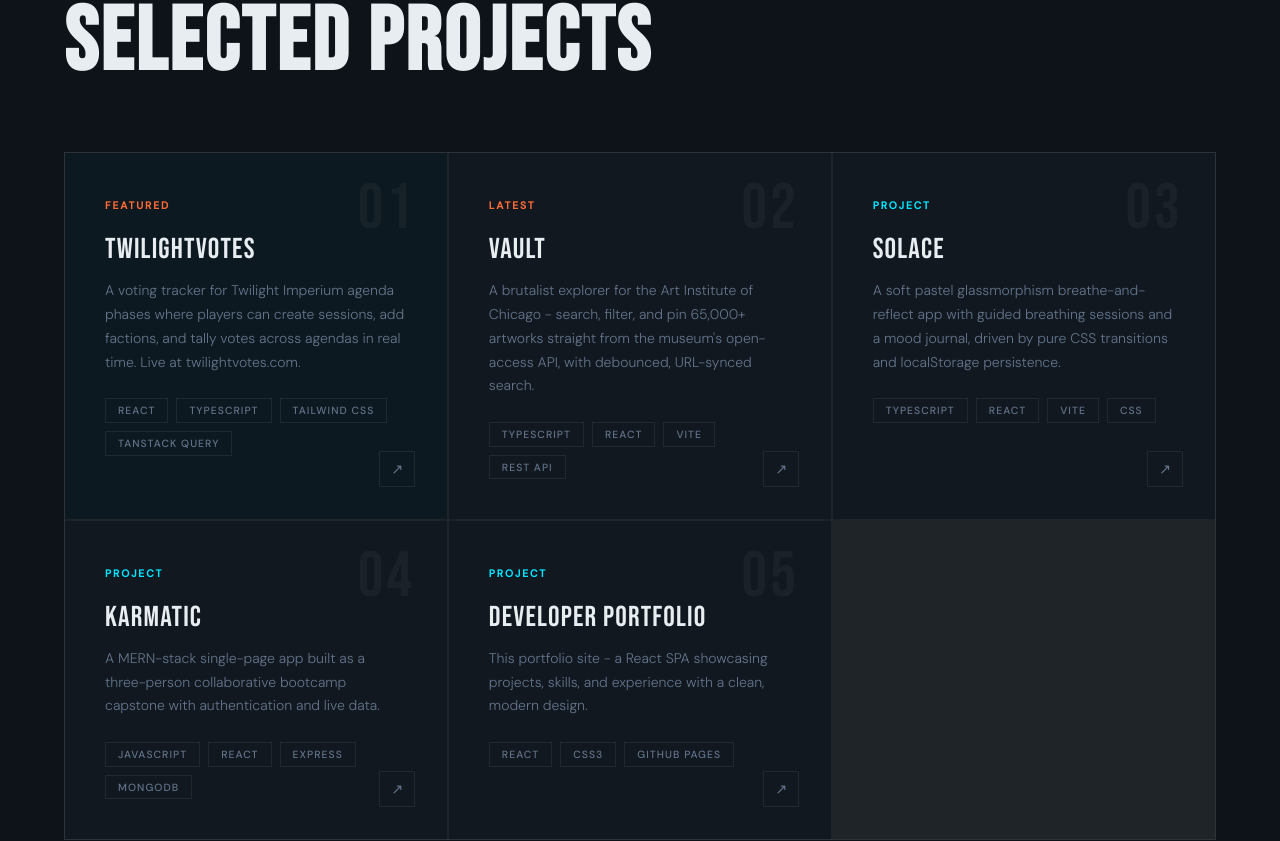
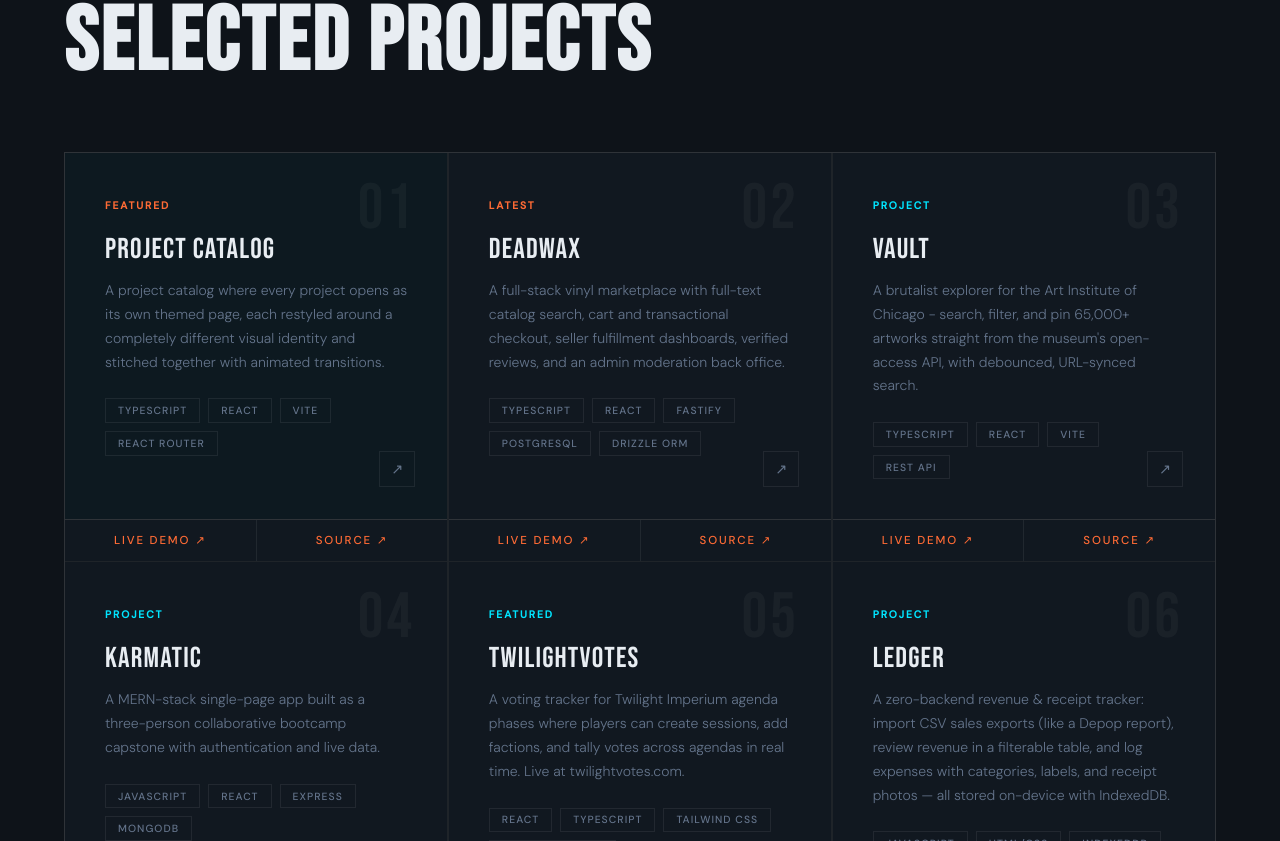
Before and after one commit to cycoconutz/new-portfolio, a React (Create React App) app: page / in a window 1280 px wide. Shown: the part 1959-2800 px from the top of the page. Built offline with nearby package versions, Linux system fonts and the light colour scheme.

Commit message:
Revert "chore: sync portfolio projects (resume v1.1.0)"

```diff
--- a/src/App.js
+++ b/src/App.js
@@ -612,28 +612,34 @@ const projects = [
     id: "01",
     tag: "Featured",
     tagClass: "new",
-    title: "TwilightVotes",
-    desc: "A voting tracker for Twilight Imperium agenda phases where players can create sessions, add factions, and tally votes across agendas in real time. Live at twilightvotes.com.",
-    tech: ["React", "TypeScript", "Tailwind CSS", "TanStack Query"],
-    link: "https://www.twilightvotes.com/",
+    title: "Project Catalog",
+    desc: "A project catalog where every project opens as its own themed page, each restyled around a completely different visual identity and stitched together with animated transitions.",
+    tech: ["TypeScript", "React", "Vite", "React Router"],
+    link: "https://cycoconutz.github.io/portfolio-tabs/",
+    live: "https://cycoconutz.github.io/portfolio-tabs/",
+    repo: "https://github.com/cycoconutz/portfolio-tabs",
     featured: true,
   },
   {
     id: "02",
     tag: "Latest",
     tagClass: "new",
-    title: "VAULT",
-    desc: "A brutalist explorer for the Art Institute of Chicago - search, filter, and pin 65,000+ artworks straight from the museum's open-access API, with debounced, URL-synced search.",
-    tech: ["TypeScript", "React", "Vite", "REST API"],
-    link: "https://github.com/cycoconutz/vault",
+    title: "Deadwax",
+    desc: "A full-stack vinyl marketplace with full-text catalog search, cart and transactional checkout, seller fulfillment dashboards, verified reviews, and an admin moderation back office.",
+    tech: ["TypeScript", "React", "Fastify", "PostgreSQL", "Drizzle ORM"],
+    link: "https://deadwax-exee.onrender.com/",
+    live: "https://deadwax-exee.onrender.com/",
+    repo: "https://github.com/cycoconutz/deadwax",
   },
   {
     id: "03",
     tag: "Project",
-    title: "Solace",
-    desc: "A soft pastel glassmorphism breathe-and-reflect app with guided breathing sessions and a mood journal, driven by pure CSS transitions and localStorage persistence.",
-    tech: ["TypeScript", "React", "Vite", "CSS"],
-    link: "https://github.com/cycoconutz/solace",
+    title: "VAULT",
+    desc: "A brutalist explorer for the Art Institute of Chicago - search, filter, and pin 65,000+ artworks straight from the museum's open-access API, with debounced, URL-synced search.",
+    tech: ["TypeScript", "React", "Vite", "REST API"],
+    link: "https://cycoconutz.github.io/vault/",
+    live: "https://cycoconutz.github.io/vault/",
+    repo: "https://github.com/cycoconutz/vault",
   },
   {
     id: "04",
@@ -641,18 +647,31 @@ const projects = [
     title: "Karmatic",
     desc: "A MERN-stack single-page app built as a three-person collaborative bootcamp capstone with authentication and live data.",
     tech: ["JavaScript", "React", "Express", "MongoDB"],
-    link: "https://github.com/cycoconutz/Karmatic",
+    link: "https://karmatic.onrender.com/",
+    live: "https://karmatic.onrender.com/",
+    repo: "https://github.com/cycoconutz/Karmatic",
   },
   {
     id: "05",
+    tag: "Featured",
+    title: "TwilightVotes",
+    desc: "A voting tracker for Twilight Imperium agenda phases where players can create sessions, add factions, and tally votes across agendas in real time. Live at twilightvotes.com.",
+    tech: ["React", "TypeScript", "Tailwind CSS", "TanStack Query"],
+    link: "https://www.twilightvotes.com/",
+    live: "https://www.twilightvotes.com/",
+    repo: "https://github.com/cycoconutz/Twilight-Votes",
+  },
+  {
+    id: "06",
     tag: "Project",
-    title: "Developer Portfolio",
-    desc: "This portfolio site - a React SPA showcasing projects, skills, and experience with a clean, modern design.",
-    tech: ["React", "CSS3", "GitHub Pages"],
-    link: "https://www.johndyates.com/",
+    title: "Ledger",
+    desc: "A zero-backend revenue & receipt tracker: import CSV sales exports (like a Depop report), review revenue in a filterable table, and log expenses with categories, labels, and receipt photos — all stored on-device with IndexedDB.",
+    tech: ["JavaScript", "HTML/CSS", "IndexedDB", "CSV"],
+    link: "https://cycoconutz.github.io/revenue-tracker/",
+    live: "https://cycoconutz.github.io/revenue-tracker/",
+    repo: "https://github.com/cycoconutz/revenue-tracker",
   },
 ];
-
 
 
 const skills = [
```
